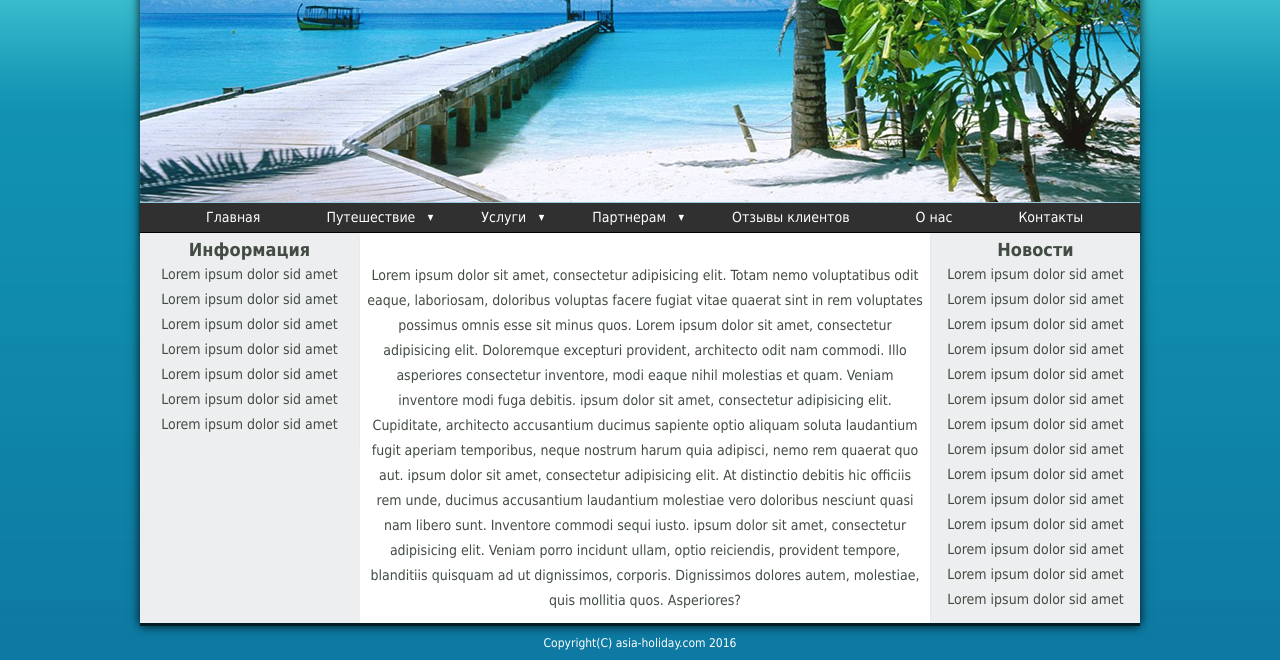
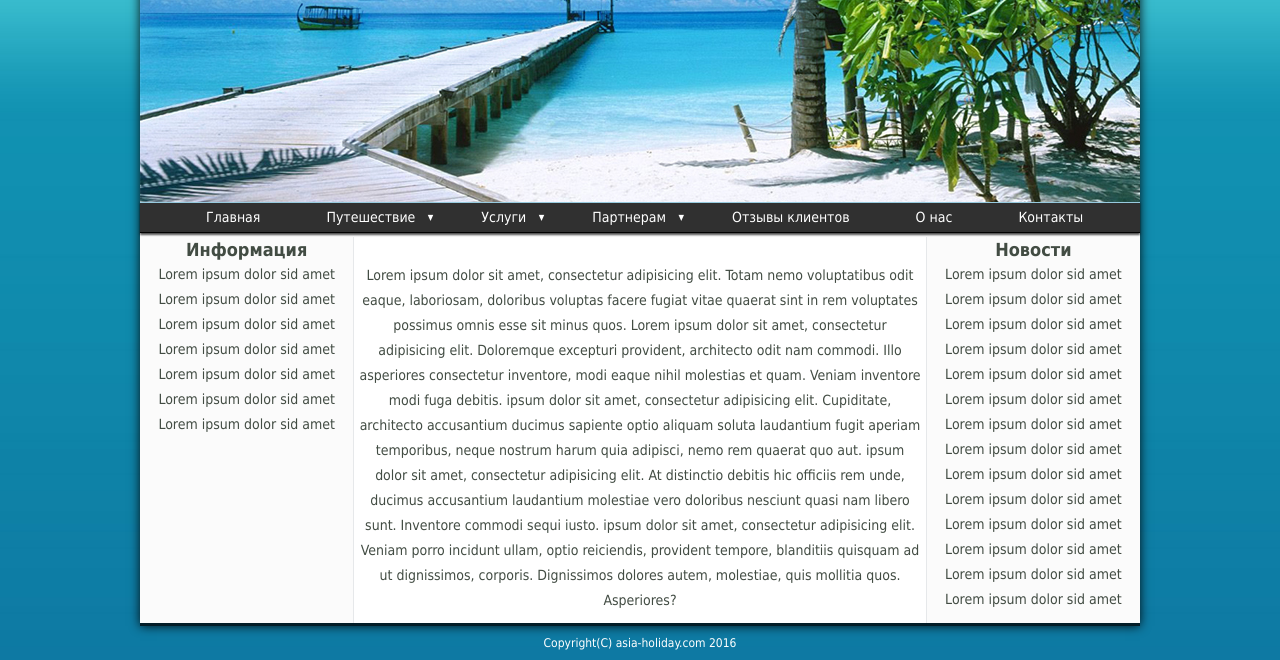
Before and after one commit to panaitov-pm/panaitov-pm.github.io, a plain HTML site: page GOIT/html_04/index.html in a window 1280 px wide. Shown: the part 211-871 px from the top of the page. Drawn offline with Linux system fonts and the light colour scheme.

Commit message:
added flexbox to aside class

```diff
--- a/GOIT/html_04/css/style.css
+++ b/GOIT/html_04/css/style.css
@@ -184,55 +184,32 @@ body {
 }
 
 .container {
-    overflow: hidden;
-}
-
-.background_left {
-    position: relative;
-    right: 57%; /* width content column*/
-}
-
-.background_left,
-.background_right {
-    float: left;
-    background-color: #edeef0;
-}
-
-.background_content {
-    float: left;
-    position: relative;
-    right: 21%; /* width aside_right*/
-    background-color: #fff;
+    display: -webkit-inline-flex;
+    display: -moz-inline-flex;
+    display: -ms-inline-flex;
+    display: -o-inline-flex;
+    display: inline-flex;
 }
 
 .content {
-    position: relative;
-    left: 78%;
     margin-top: 30px;
-    margin-left: 21%;
     padding: 0 5px 10px;
-    width: 57%;
-    box-sizing: border-box;
+    width: 58%;
     font-size: 14px;
     text-align: center;
     line-height: 25px;
     color: #424C43;
-    overflow: hidden;
 }
 
 .aside {
-    float: left;
-    position: relative;
     margin-top: 4px;
     padding: 0 5px 10px;
     width: 21%;
-    height: 100%;
     font-size: 14px;
     text-align: center;
     line-height: 25px;
+    background-color: #fbfbfb;
     color: #424C43;
-    box-sizing: border-box;
-    overflow: hidden;
 }
 
 .aside_title {
@@ -240,14 +217,10 @@ body {
 }
 
 .left_aside {
-    left: 78%;
-    width: 22%;
     border-right: 1px solid #E6E8EA;
 }
 
 .right_aside {
-    float: right;
-    left: 78%;
     border-left: 1px solid #E6E8EA;
 }
 
--- a/GOIT/html_04/index.html
+++ b/GOIT/html_04/index.html
@@ -102,26 +102,19 @@
 				<li class="menu_item"><a href="#" class="menu_link">Контакты</a></li>
 			</ul>
 		</div> <!-- menu -->
-		<div class="container clearfix">
-			<div class="background_right">
-				<div class="background_content">
-					<div class="background_left">
+		<div class="container">
 			<aside class="aside left_aside">
 				<h2 class="aside_title">информация</h2>
 				<p>Lorem ipsum dolor sid amet Lorem ipsum dolor sid amet Lorem ipsum dolor sid amet Lorem ipsum dolor sid amet Lorem ipsum dolor sid amet Lorem ipsum dolor sid amet Lorem ipsum dolor sid amet</p>
 			</aside> <!-- left aside -->
+			<div class="content">
+				<p>Lorem ipsum dolor sit amet, consectetur adipisicing elit. Totam nemo voluptatibus odit eaque, laboriosam, doloribus voluptas facere fugiat vitae quaerat sint in rem voluptates possimus omnis esse sit minus quos. Lorem ipsum dolor sit amet, consectetur adipisicing elit. Doloremque excepturi provident, architecto odit nam commodi. Illo asperiores consectetur inventore, modi eaque nihil molestias et quam. Veniam inventore modi fuga debitis. ipsum dolor sit amet, consectetur adipisicing elit. Cupiditate, architecto accusantium ducimus sapiente optio aliquam soluta laudantium fugit aperiam temporibus, neque nostrum harum quia adipisci, nemo rem quaerat quo aut. ipsum dolor sit amet, consectetur adipisicing elit. At distinctio debitis hic officiis rem unde, ducimus accusantium laudantium molestiae vero doloribus nesciunt quasi nam libero sunt. Inventore commodi sequi iusto. ipsum dolor sit amet, consectetur adipisicing elit. Veniam porro incidunt ullam, optio reiciendis, provident tempore, blanditiis quisquam ad ut dignissimos, corporis. Dignissimos dolores autem, molestiae, quis mollitia quos. Asperiores?
+				</p>
+			</div> 	<!-- content -->
 			<aside class="aside right_aside">
 				<h2 class="aside_title">Новости</h2>
 				<p>Lorem ipsum dolor sid amet Lorem ipsum dolor sid amet Lorem ipsum dolor sid amet Lorem ipsum dolor sid amet Lorem ipsum dolor sid amet Lorem ipsum dolor sid amet Lorem ipsum dolor sid amet Lorem ipsum dolor sid amet Lorem ipsum dolor sid amet Lorem ipsum dolor sid amet Lorem ipsum dolor sid amet Lorem ipsum dolor sid amet Lorem ipsum dolor sid amet Lorem ipsum dolor sid amet</p>
 			</aside> <!-- right aside -->
-						<div class="content">
-							<p>
-								Lorem ipsum dolor sit amet, consectetur adipisicing elit. Totam nemo voluptatibus odit eaque, laboriosam, doloribus voluptas facere fugiat vitae quaerat sint in rem voluptates possimus omnis esse sit minus quos. Lorem ipsum dolor sit amet, consectetur adipisicing elit. Doloremque excepturi provident, architecto odit nam commodi. Illo asperiores consectetur inventore, modi eaque nihil molestias et quam. Veniam inventore modi fuga debitis. ipsum dolor sit amet, consectetur adipisicing elit. Cupiditate, architecto accusantium ducimus sapiente optio aliquam soluta laudantium fugit aperiam temporibus, neque nostrum harum quia adipisci, nemo rem quaerat quo aut. ipsum dolor sit amet, consectetur adipisicing elit. At distinctio debitis hic officiis rem unde, ducimus accusantium laudantium molestiae vero doloribus nesciunt quasi nam libero sunt. Inventore commodi sequi iusto. ipsum dolor sit amet, consectetur adipisicing elit. Veniam porro incidunt ullam, optio reiciendis, provident tempore, blanditiis quisquam ad ut dignissimos, corporis. Dignissimos dolores autem, molestiae, quis mollitia quos. Asperiores?
-							</p>
-						</div> 	<!-- content -->
-					</div> <!-- background_left -->
-				</div> <!-- background_content -->
-			</div> <!-- background_right -->
 		</div> <!-- container -->
 	</div> <!-- wrap -->
 	<footer class="footer">Copyright(C) asia-holiday.com 2016</footer>
```
Lines whose indentation alone changed are shown as unchanged.
